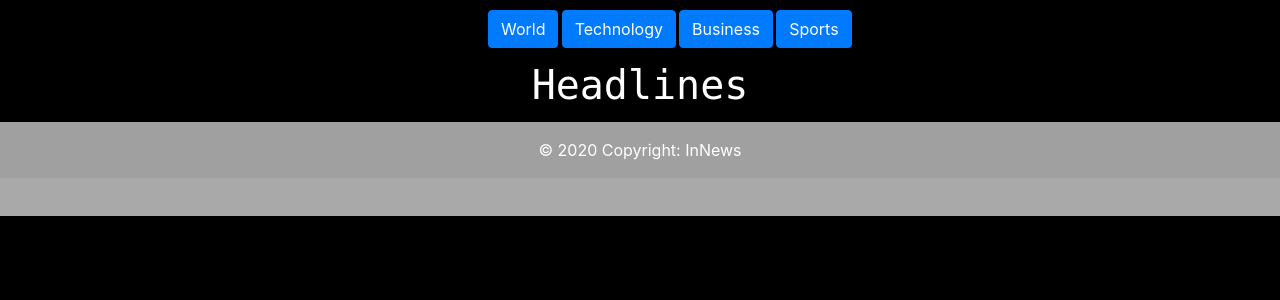
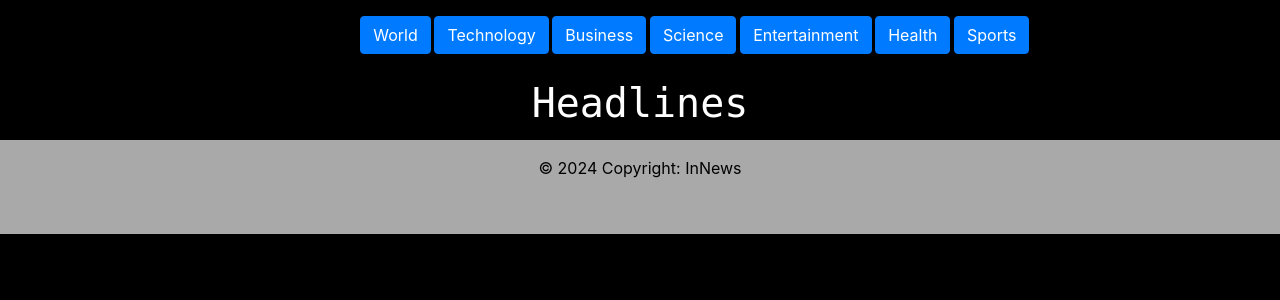
Before and after one commit to Kaiser-iDusk/News-App, a Flask app: page / in a window 1280 px wide. Shown: the part 56-356 px from the top of the page. Run offline with Flask 3, Linux system fonts and the light colour scheme; data that the repository does not hold is empty.

Commit message:
New Updates

```diff
--- a/app_files/forms.py
+++ b/app_files/forms.py
@@ -8,6 +8,11 @@ country_choices = [("au", "Australia"), ("br", "Brazil"), ("ca", "Canada"), ("cn
                    ("ie", "Ireland"), ("il", "Israel"), ("in", "India"), ("it", "Italy"), ("jp", "Japan"), ("nl", "Netherlands"),
                    ("no", "Norway"), ("ph", "Phillipines"), ("pt", "Portugal"), ("ro", "Romania"), ("ru", "Russia"),
                    ("sg", "Singapore"), ("tw", "Taiwan"), ("ua", "Ukraine"), ("us", "USA"), ("ch", "Switzerland")]
+
+lang_choices = [("ar", "Arabic"), ("zh", "Chinese"), ("nl", "Dutch"), ("en", "English"), ("es", "Spanish"), ("hi", "Hindi"),
+                ("fr", "French"), ("de", "German"), ("el", "Greek"), ("he", "Hebrew"), ("it", "Italian"), ("ja", "Japanese"),
+                ("ml", "Malayalam"), ("mr", "Marathi"), ("no", "Norwegian"), ("pt", "Portuguese"), ("ro", "Romanian"),
+                ("ru", "Russian"), ("sv", "Swedish"), ("ta", "Tamil"), ("te", "Telugu"), ("uk", "Ukrainian")]
 
 class RegisterForm(FlaskForm):
     def validate_username(self, uname_to_check):
@@ -23,6 +28,7 @@ class RegisterForm(FlaskForm):
     username = StringField(label='User Name:', validators=[Length(min=2, max=30), DataRequired()])
     email = StringField(label='e-Mail Address: ', validators=[Email(), DataRequired()])
     country = SelectField(label='Country', choices= country_choices, validators=[DataRequired()])
+    language = SelectField(label='Language', choices= lang_choices, validators=[DataRequired()])
     pwd1 = PasswordField(label='Password: ', validators=[Length(min=6), DataRequired()])
     pwd2 = PasswordField(label='Confirm Password: ', validators=[EqualTo('pwd1'), DataRequired()])
 
@@ -33,3 +39,11 @@ class LoginForm(FlaskForm):
     password = PasswordField(label='Enter Password: ', validators=[Length(min=6), DataRequired()])
 
     submit = SubmitField(label='Sign In')
+
+class UpdateLanguageForm(FlaskForm):
+    language = SelectField(label='Language', choices= lang_choices)
+    submit = SubmitField(label='Apply Changes')
+
+class UpdateCountryForm(FlaskForm):
+    country = SelectField(label='Country', choices= country_choices)
+    submit = SubmitField(label='Apply Changes')
--- a/app_files/models.py
+++ b/app_files/models.py
@@ -10,12 +10,16 @@ class User(db.Model, UserMixin):
     username = db.Column(db.String(length=30), nullable=False, unique=True)
     email = db.Column(db.String(length=50), nullable=False, unique=True)
     country = db.Column(db.String(length=20), nullable=False)
+    language = db.Column(db.String(length=20), nullable=False)
     password = db.Column(db.String(length=60), nullable=False)
     technology = db.Column(db.Integer, default=0)
     business = db.Column(db.Integer, default=0)
+    entertainment = db.Column(db.Integer, default=0)
+    science = db.Column(db.Integer, default=0)
+    health = db.Column(db.Integer, default=0)
     sports = db.Column(db.Integer, default=0)
 
     def check_pwd_correction(self, pwd) -> bool:
         return (self.password == pwd)
     def __repr__(self) -> str:
-        return f'ID: {self.id} | Name: {self.username} | Technology: {self.technology} | Business: {self.business}'
+        return f'ID: {self.id} | Name: {self.username}'
--- a/app_files/routes.py
+++ b/app_files/routes.py
@@ -1,7 +1,7 @@
 from app_files import app, db
 from flask import render_template, redirect, url_for, flash, request
 from app_files.models import User
-from app_files.forms import RegisterForm, LoginForm
+from app_files.forms import RegisterForm, LoginForm, UpdateLanguageForm, UpdateCountryForm
 from flask_login import login_user, logout_user, login_required, current_user
 import requests
 
@@ -12,14 +12,19 @@ def home():
         "world": "World News",
         "technology": "Technology Headlines",
         "business": "Business Headlines",
-        "sports": "Sports Headlines"
+        "sports": "Sports Headlines",
+        "entertainment": "Entertainment Headlines",
+        "science": "Science Headlines",
+        "health": "Health Headlines"
     }
     #api = https://newsapi.org/v2/top-headlines?country=in&category=general&apiKey=b3ea79f80b1d46709c149fd8d0557842
     #api = https://gnews.io/api/v4/top-headlines?category=general&lang=en&country=in&apikey=1005d0c5922fe20336ea32145027ba94
     ip_country = "in"
+    ip_language = "en"
     if current_user.is_authenticated:
         ip_country = current_user.country
-    req = requests.get("https://gnews.io/api/v4/top-headlines?category=general&lang=en&country=" + ip_country + "&apikey=1005d0c5922fe20336ea32145027ba94").json()
+        ip_language = current_user.language
+    req = requests.get("https://gnews.io/api/v4/top-headlines?category=general&lang=" + ip_language + "&country=" + ip_country + "&apikey=1005d0c5922fe20336ea32145027ba94").json()
     cases = req['articles']
     category = "None"
     header = "Headlines"
@@ -32,13 +37,19 @@ def home():
                 current_user.technology += 1
             elif category == "business":
                 current_user.business += 1
+            elif category == "entertainment":
+                current_user.entertainment += 1
+            elif category == "science":
+                current_user.science += 1
+            elif category == "health":
+                current_user.health += 1
             elif category == "sports":
                 current_user.sports += 1
             db.session.commit()
 
         header = keys[category]
 
-        url = "https://gnews.io/api/v4/top-headlines?category=" + category + "&lang=en&country=" + ip_country + "&apikey=1005d0c5922fe20336ea32145027ba94"
+        url = "https://gnews.io/api/v4/top-headlines?category=" + category + "&lang=" + ip_language + "&country=" + ip_country + "&apikey=1005d0c5922fe20336ea32145027ba94"
         # url = "https://newsapi.org/v2/top-headlines?country=" + ip_country + "&category=" + category + "&apiKey=b3ea79f80b1d46709c149fd8d0557842"
         req = requests.get(url).json()
         cases = req['articles']
@@ -53,6 +64,7 @@ def register_page():
         user_to_create = User(username=form.username.data,
                               email=form.email.data,
                               country=form.country.data,
+                              language=form.language.data,
                               password=form.pwd1.data)
         db.session.add(user_to_create)
         db.session.commit()
@@ -86,12 +98,40 @@ def logout_page():
     flash('You have been logged out!', category='info')
     return redirect(url_for("home"))
 
-@app.route('/about/<username>')
+@app.route('/about/<username>', methods=['GET', 'POST'])
 def user_page(username):
+    form1 = UpdateLanguageForm()
+    form2 = UpdateCountryForm()
+
     handle = User.query.filter_by(username=username).first()
 
+    lang = dict([("ar", "Arabic"), ("zh", "Chinese"), ("nl", "Dutch"), ("en", "English"), ("es", "Spanish"), ("hi", "Hindi"),
+                ("fr", "French"), ("de", "German"), ("el", "Greek"), ("he", "Hebrew"), ("it", "Italian"), ("ja", "Japanese"),
+                ("ml", "Malayalam"), ("mr", "Marathi"), ("no", "Norwegian"), ("pt", "Portuguese"), ("ro", "Romanian"),
+                ("ru", "Russian"), ("sv", "Swedish"), ("ta", "Tamil"), ("te", "Telugu"), ("uk", "Ukrainian")])
+
+    # print(lang)
+    cnt = dict([("au", "Australia"), ("br", "Brazil"), ("ca", "Canada"), ("cn", "China"), ("de", "Germany"),
+                ("eg", "Egypt"), ("fr", "France"), ("gb", "United Kingdom"), ("gr", "Greece"), ("hk", "Hong Kong"),
+                ("ie", "Ireland"), ("il", "Israel"), ("in", "India"), ("it", "Italy"), ("jp", "Japan"), ("nl", "Netherlands"),
+                ("no", "Norway"), ("ph", "Phillipines"), ("pt", "Portugal"), ("ro", "Romania"), ("ru", "Russia"),
+                ("sg", "Singapore"), ("tw", "Taiwan"), ("ua", "Ukraine"), ("us", "USA"), ("ch", "Switzerland")])
+
     if handle:
-        return render_template('user.html', username=username, details=handle)
+        if request.method == "POST":
+            if form1.validate_on_submit():
+                handle.language = form1.language.data
+                db.session.commit()
+                flash(f'Your language has been updated to: {handle.language}', category='success')
+                # return render_template('user.html', username=username, details=handle, lang=lang, cnt=cnt)
+
+            if form2.validate_on_submit():
+                handle.country = form2.country.data
+                db.session.commit()
+                flash(f'Your country has been updated to: {handle.country}', category='success')
+                # return render_template('user.html', username=username, details=handle, lang=lang, cnt=cnt)
+            return render_template('user.html', username=username, details=handle, lang=lang, cnt=cnt, form1=form1, form2=form2)
+        return render_template('user.html', username=username, details=handle, lang=lang, cnt=cnt, form1=form1, form2=form2)
     else:
         flash(f'No user with username: {username} exists!', category="info")
-        return render_template('user.html', username=None, details=handle)
+        return render_template('user.html', username=None, details=handle, lang=lang, cnt=cnt, form1=form1, form2=form2)
--- a/app_files/templates/index.html
+++ b/app_files/templates/index.html
@@ -70,8 +70,8 @@
 
     <!-- Footer -->
     <footer class="text-center bg-body-tertiary" style="background-color: darkgray; padding-bottom: 3%;">
-        <div class="text-center p-3" style="background-color: rgba(0, 0, 0, 0.05);">
-            © 2020 Copyright: InNews
+        <div class="text-center p-3" style="background-color: darkgray; color: black;">
+            © 2024 Copyright: InNews
         </div>
     </footer>
 
@@ -101,9 +101,9 @@
     }
     .selectors{
         display: flex;
-        margin-left: 38%;
-        margin-top: 0.6%;
-        margin-bottom: 0.4%;
+        margin-left: 28vw;
+        margin-top: 1vw;
+        margin-bottom: 2vw;
     }
   </style>
 </html>
--- a/app_files/templates/login.html
+++ b/app_files/templates/login.html
@@ -16,10 +16,10 @@
 
             <br>
 
-            <!--<div class="checkbox mb-3">
+            <div class="checkbox mb-3">
                 <h6>Don't have an account?</h6>
-                <a class="btn btn-sm btn-secondary" href="{{ url_for('register_page' )}}">Register here</a>
-            </div>-->
+                <a class="btn btn-sm btn-secondary" href="{{ url_for('register_page')}}">Register here</a>
+            </div>
 
             {{ form.submit(class="btn btn-lg btn-block btn-primary") }}
         </form>
--- a/app_files/templates/news.html
+++ b/app_files/templates/news.html
@@ -22,6 +22,27 @@
                 <input class="btn btn-success" name = "business" type="submit" value="Business" >
             {% else %}
                 <input class="btn btn-primary" name = "business" type="submit" value="Business" >
+            {% endif %}
+        </form>
+        <form action="{{ url_for("home")}}" method="post" style="padding-left:0.2%; padding-right:0.2%; padding-top:0.3%;">
+            {% if cat == "science" %}
+                <input class="btn btn-success" name = "science" type="submit" value="Science">
+            {% else %}
+                <input class="btn btn-primary" name = "science" type="submit" value="Science">
+            {% endif %}
+        </form>
+        <form action="{{ url_for("home")}}" method="post" style="padding-left:0.2%; padding-right:0.2%; padding-top:0.3%;">
+            {% if cat == "entertainment" %}
+                <input class="btn btn-success" name = "entertainment" type="submit" value="Entertainment">
+            {% else %}
+                <input class="btn btn-primary" name = "entertainment" type="submit" value="Entertainment">
+            {% endif %}
+        </form>
+        <form action="{{ url_for("home")}}" method="post" style="padding-left:0.2%; padding-right:0.2%; padding-top:0.3%;">
+            {% if cat == "health" %}
+                <input class="btn btn-success" name = "health" type="submit" value="Health">
+            {% else %}
+                <input class="btn btn-primary" name = "health" type="submit" value="Health">
             {% endif %}
         </form>
         <form action="{{ url_for("home")}}" method="post" style="padding-left:0.2%; padding-right:0.2%; padding-top:0.3%;">
```
Also changed, not shown: app_files/templates/register.html (+6 -3 lines), app_files/templates/user.html (+42 -2 lines), app_files/templates/login_img.png (deleted).
